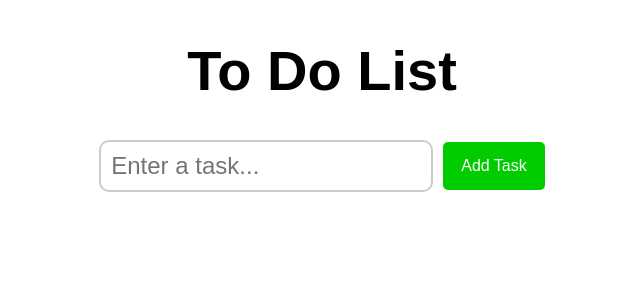
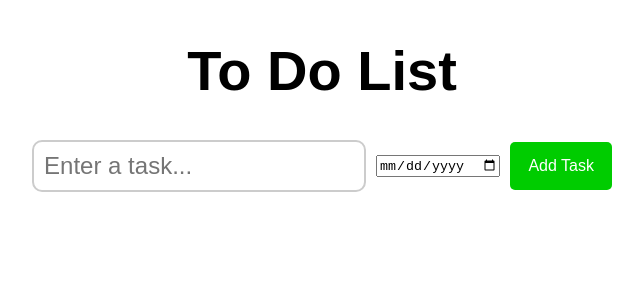
Before and after one commit to AzrilYusuf/to-do-list-app, a React (Vite) app: page / in a window 1280 px wide. Shown: the top 300 px of the page, without its empty margins (318-961 px from the left). Built offline with nearby package versions, Linux system fonts and the light colour scheme.

Commit message:
feat(deadline): Add deadline on task

```diff
--- a/src/ToDoList.jsx
+++ b/src/ToDoList.jsx
@@ -2,14 +2,15 @@ import { useState } from "react";
 
 const ToDoList = () => {
   const [tasks, setTasks] = useState([]);
-  const [newTask, setNewTask] = useState("");
+  const [newTask, setNewTask] = useState({ task: "", deadline: "" });
 
+  // Handle both text and date input
   const handleInputChange = (e) => {
-    setNewTask(e.target.value);
+    setNewTask((t) => ({ ...t, [e.target.name]: e.target.value }));
   };
 
   const addTask = () => {
-    if (newTask.trim() !== "") {
+    if (newTask.task.trim() !== "" && newTask.deadline.trim() !== "") {
       setTasks((t) => [...t, newTask]);
       setNewTask(""); // To clear input element after click add task button
     }
@@ -49,7 +50,14 @@ const ToDoList = () => {
         <input
           type="text"
           placeholder="Enter a task..."
-          value={newTask}
+          name="task"
+          value={newTask.task}
+          onChange={(e) => handleInputChange(e)}
+        />
+        <input
+          type="date"
+          name="deadline"
+          value={newTask.deadline}
           onChange={(e) => handleInputChange(e)}
         />
         <button className="add-button" onClick={addTask}>
@@ -59,7 +67,8 @@ const ToDoList = () => {
       <ol>
         {tasks.map((task, index) => (
           <li key={index}>
-            <span className="text">{task}</span>
+            <span className="text">{task.task}</span>
+            <span className="deadline">{task.deadline}</span>
             <div className="button-task-container">
               <button
                 className="delete-button"
--- a/src/index.css
+++ b/src/index.css
@@ -163,6 +163,11 @@ li {
   flex: 1;
 }
 
+.deadline {
+  margin-right: 20px;
+  font-size: 0.8rem;
+}
+
 .button-task-container {
   display: flex;
   gap: 5px;
```
